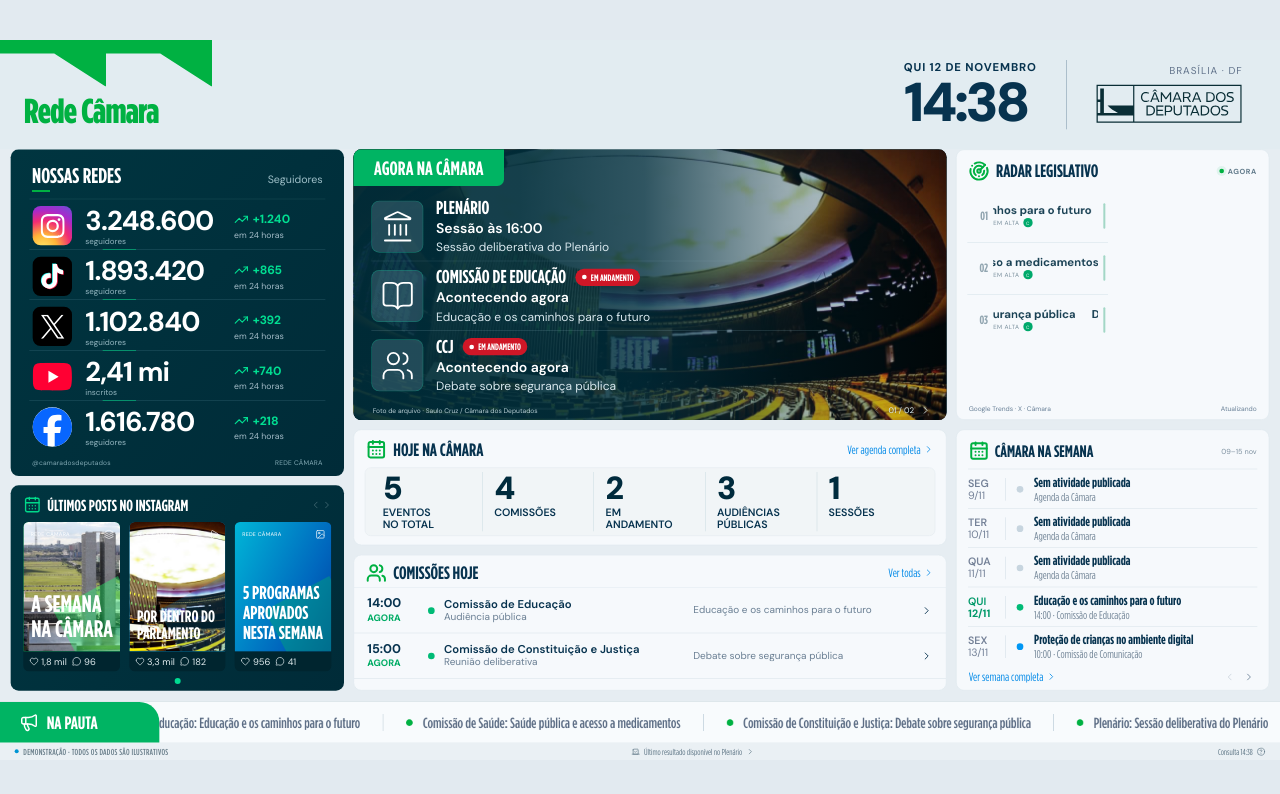
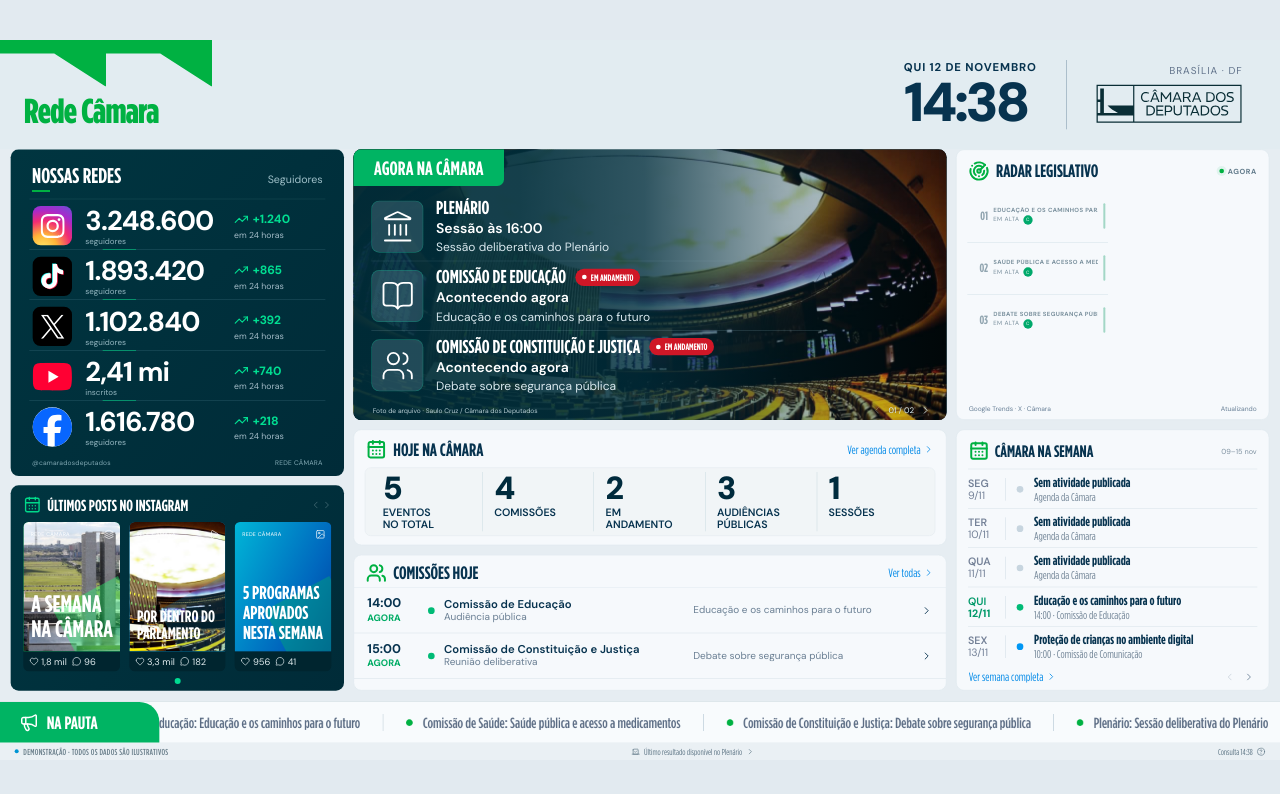
Before and after one commit to groibs/painel-redes-camara, a Next.js app: page /demo in a window 1280 px wide. Shown: the top 794 px of the page. Built offline with nearby package versions, Linux system fonts and the light colour scheme.

Commit message:
fix(ui): complete and readable scrolling text (components/overview.tsx)

```diff
--- a/components/overview.tsx
+++ b/components/overview.tsx
@@ -1,6 +1,6 @@
 "use client";
 
-import { useEffect, useRef, useState } from "react";
+import { type CSSProperties, useEffect, useRef, useState } from "react";
 import {
   BookOpen,
   CalendarDays,
@@ -57,10 +57,10 @@ function todayEvents(data: PanelData) {
 function isPlenary(event: AgendaEvent) {
   return /plen[aá]rio|^plen$/i.test(event.organ);
 }
-function shortOrgan(event: AgendaEvent) {
+function displayOrgan(event: AgendaEvent) {
   if (isPlenary(event)) return "Plenário";
-  if (/constitui|justi/i.test(event.organ)) return "CCJ";
-  return event.organ;
+  // Official full names are preferred; old cached events still work.
+  return event.organName || event.organ;
 }
 function socialFollowerCount(id: NetworkId, value: number | null) {
   if (value === null) return "—";
@@ -86,6 +86,69 @@ function noAgenda(data: PanelData) {
     : data.sources.agenda.state === "error"
       ? "Agenda temporariamente indisponível"
       : "Nenhuma atividade publicada";
+}
+
+
+/** Scroll only when the rendered text exceeds its actual available space. */
+function AutoScrollText({
+  text,
+  axis = "horizontal",
+  href,
+  className = "",
+}: {
+  text: string;
+  axis?: "horizontal" | "vertical";
+  href?: string;
+  className?: string;
+}) {
+  const viewportRef = useRef<HTMLSpanElement>(null);
+  const contentRef = useRef<HTMLSpanElement>(null);
+  const [distance, setDistance] = useState(0);
+
+  useEffect(() => {
+    const viewport = viewportRef.current;
+    const content = contentRef.current;
+    if (!viewport || !content) return;
+    const measure = () => {
+      const overflow = axis === "horizontal"
+        ? content.scrollWidth - viewport.clientWidth
+        : content.scrollHeight - viewport.clientHeight;
+      setDistance(Math.max(0, Math.ceil(overflow)));
+    };
+    const observer = new ResizeObserver(measure);
+    observer.observe(viewport);
+    observer.observe(content);
+    measure();
+    let cancelled = false;
+    void document.fonts.ready.then(() => {
+      if (!cancelled) measure();
+    });
+    return () => {
+      cancelled = true;
+      observer.disconnect();
+    };
+  }, [axis, text]);
+
+  const duration = Math.max(
+    10,
+    Math.round(distance / (axis === "horizontal" ? 32 : 10) + 6),
+  );
+  const style = {
+    "--scroll-distance": `-${distance}px`,
+    "--scroll-duration": `${duration}s`,
+  } as CSSProperties;
+
+  return (
+    <span
+      ref={viewportRef}
+      className={`auto-scroll-text auto-scroll-${axis} ${distance > 2 ? "is-overflowing" : ""} ${className}`}
+      title={text}
+    >
+      <span className="auto-scroll-text-content" ref={contentRef} style={style}>
+        {href ? <a href={href} target="_blank" rel="noreferrer">{text}</a> : text}
+      </span>
+    </span>
+  );
 }
 
 const networkPaths: Partial<Record<NetworkId, string>> = {
@@ -248,7 +311,9 @@ export function NowPanel({
                 </span>
                 <div className="now-event">
                   <div className="now-event-heading">
-                    <h2>{shortOrgan(event)}</h2>
+                    <h2 className={displayOrgan(event).length > 40 ? "now-organ-long" : ""}>
+                      <AutoScrollText text={displayOrgan(event)} />
+                    </h2>
                     {isOngoing(event) ? (
                       <span className="live-badge">
                         <i />
@@ -261,14 +326,8 @@ export function NowPanel({
                       ? "Acontecendo agora"
                       : `${/sess[aã]o/i.test(event.type) ? "Sessão às" : "Previsto para"} ${timeOf(event.startsAt)}`}
                   </strong>
-                  <p>
-                    {event.url ? (
-                      <a href={event.url} target="_blank" rel="noreferrer">
-                        {event.title}
-                      </a>
-                    ) : (
-                      event.title
-                    )}
+                  <p className="now-event-description">
+                    <AutoScrollText text={event.title} axis="vertical" href={event.url || undefined} />
                   </p>
                 </div>
               </article>
@@ -484,7 +543,7 @@ export function TopicRadar({
 
   useEffect(() => {
     const scroller = scrollerRef.current;
-    if (!scroller || columns.length <= 2) return;
+    if (!scroller || columns.length <= 1) return;
 
     let frame = 0;
     let previous = performance.now();
@@ -495,9 +554,13 @@ export function TopicRadar({
       previous = now;
       scroller.scrollLeft += (speed * elapsed) / 1000;
 
-      const halfway = scroller.scrollWidth / 2;
-      if (halfway > 0 && scroller.scrollLeft >= halfway) {
-        scroller.scrollLeft -= halfway;
+      // Offset between matching columns includes the inter-cycle gap.
+      const track = scroller.firstElementChild;
+      const first = track?.children.item(0) as HTMLElement | null;
+      const duplicate = track?.children.item(columns.length) as HTMLElement | null;
+      const cycleWidth = first && duplicate ? duplicate.offsetLeft - first.offsetLeft : 0;
+      if (cycleWidth > 0 && scroller.scrollLeft >= cycleWidth) {
+        scroller.scrollLeft -= cycleWidth;
       }
       frame = requestAnimationFrame(tick);
     };
@@ -520,16 +583,21 @@ export function TopicRadar({
       </div>
       {topics.length ? (
         <div
-          className={`radar-loop-viewport ${columns.length > 2 ? "is-scrolling" : ""}`}
+          className={`radar-loop-viewport ${columns.length > 1 ? "is-scrolling" : ""}`}
           ref={scrollerRef}
           aria-label="Assuntos em alta"
         >
           <div className="radar-loop-track">
-            {[...columns, ...(columns.length > 2 ? columns : [])].map(
+            {[
+              ...columns,
+              ...(columns.length > 1 ? columns : []),
+              ...(columns.length > 1 ? columns : []),
+            ].map(
               (column, columnIndex) => (
                 <div
                   className="radar-topic-column"
                   key={`column-${columnIndex}`}
+                  aria-hidden={columnIndex >= columns.length ? true : undefined}
                 >
                   {column.map((topic, rowIndex) => {
                     const originalIndex =
@@ -543,19 +611,7 @@ export function TopicRadar({
                           {String(originalIndex + 1).padStart(2, "0")}
                         </span>
                         <div className="trending-copy">
-                          <div
-                            className={`trend-title ${topic.label.length > 18 ? "is-marquee" : ""}`}
-                            title={topic.label}
-                          >
-                            {topic.label.length > 18 ? (
-                              <span className="trend-title-track">
-                                <strong>{topic.label}</strong>
-                                <strong aria-hidden="true">{topic.label}</strong>
-                              </span>
-                            ) : (
-                              <strong>{topic.label}</strong>
-                            )}
-                          </div>
+                          <AutoScrollText text={topic.label} className="trend-title" />
                           <span>
                             Em alta
                             <small aria-label="Fontes">
@@ -670,7 +726,7 @@ export function Committees({ data }: { data: PanelData }) {
   const events = committeeEvents(data);
   const scrollerRef = useRef<HTMLDivElement>(null);
   const scrolling = events.length > 2;
-  const rows = scrolling ? [...events, ...events] : events;
+  const rows = scrolling ? Array.from({ length: 4 }, () => events).flat() : events;
 
   useEffect(() => {
     const scroller = scrollerRef.current;
@@ -685,9 +741,10 @@ export function Committees({ data }: { data: PanelData }) {
       previous = now;
       scroller.scrollTop += (speed * elapsed) / 1000;
 
-      const halfway = scroller.scrollHeight / 2;
-      if (halfway > 0 && scroller.scrollTop >= halfway) {
-        scroller.scrollTop -= halfway;
+      // Four cycles avoid the browser clamping scrollTop before a loop completes.
+      const cycleHeight = scroller.scrollHeight / 4;
+      if (cycleHeight > 0 && scroller.scrollTop >= cycleHeight) {
+        scroller.scrollTop -= cycleHeight;
       }
       frame = requestAnimationFrame(tick);
     };
@@ -736,10 +793,14 @@ export function Committees({ data }: { data: PanelData }) {
                   className={`activity-dot ${isOngoing(event) ? "active" : ""}`}
                 />
                 <div className="committee-organ">
-                  <h3>{event.organ}</h3>
-                  <p>{event.type}</p>
+                  <h3 title={event.organName || event.organ}>
+                    <AutoScrollText text={event.organ} />
+                  </h3>
+                  <p><AutoScrollText text={event.type} /></p>
                 </div>
-                <p className="committee-topic">{event.title}</p>
+                <p className="committee-topic">
+                  <AutoScrollText text={event.title} axis="vertical" />
+                </p>
                 {event.url ? (
                   <a
                     className="committee-open"
@@ -815,15 +876,13 @@ export function Week({
               />
               <div className="week-content">
                 <h3>
-                  {event?.title ||
-                    (data.sources.agenda.state === "ok"
-                      ? "Sem atividade publicada"
-                      : noAgenda(data))}
+                  <AutoScrollText text={event?.title ||
+                    (data.sources.agenda.state === "ok" ? "Sem atividade publicada" : noAgenda(data))} />
                 </h3>
                 <p>
-                  {event
+                  <AutoScrollText text={event
                     ? `${timeOf(event.startsAt)} · ${event.organ}`
-                    : "Agenda da Câmara"}
+                    : "Agenda da Câmara"} />
                 </p>
               </div>
             </article>
```
